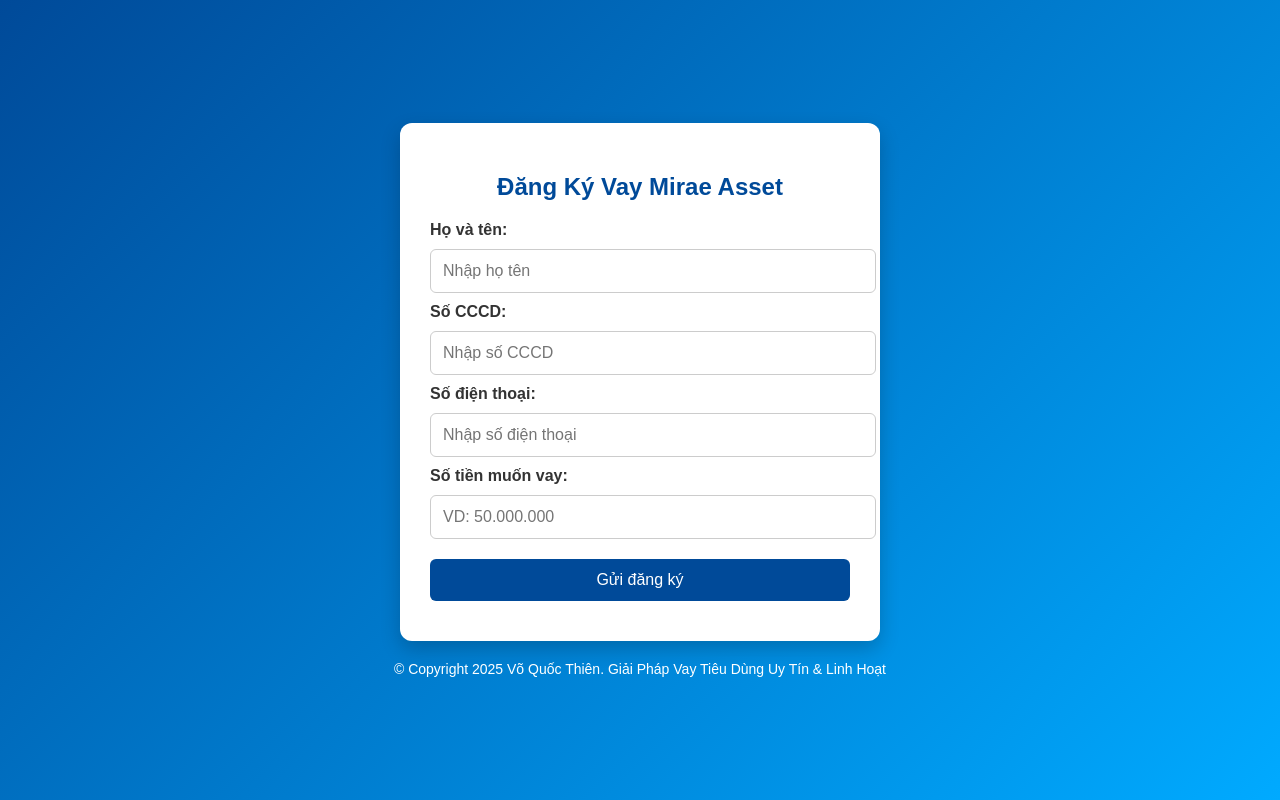
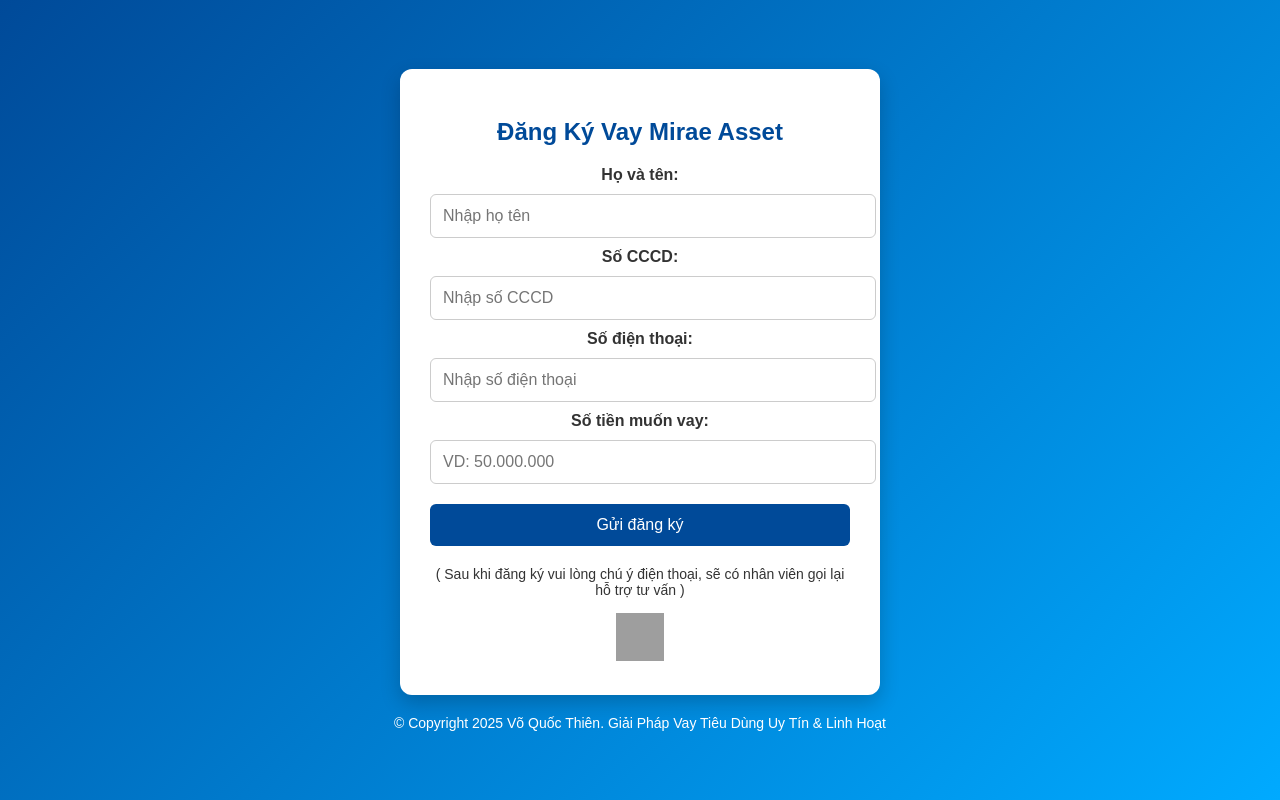
Before and after one commit to vaytieudungmiraeasset/vay-mirae-asset, a plain HTML site: page index.html in a window 1280 px wide. Drawn offline with Linux system fonts and the light colour scheme; grey boxes are pictures that could not be loaded.

Commit message:
Update index.html

```diff
--- a/index.html
+++ b/index.html
@@ -22,6 +22,7 @@
       box-shadow: 0 8px 20px rgba(0,0,0,0.2);
       max-width: 420px;
       width: 100%;
+      text-align: center;
     }
     h2 {
       text-align: center;
@@ -50,6 +51,19 @@
       font-weight: bold;
       color: #333;
     }
+    .note {
+      font-size: 14px;
+      color: #333;
+      text-align: center;
+      margin-top: 10px;
+    }
+    .zalo {
+      margin-top: 15px;
+    }
+    .zalo img {
+      width: 48px;
+      height: 48px;
+    }
     footer {
       margin-top: 20px;
       text-align: center;
@@ -59,7 +73,7 @@
   </style>
 </head>
 <body>
-  <form action="https://formspree.io/f/xanbnrnk" method="POST">
+  <form action="https://formspree.io/f/xanbnrnk" method="POST" target="_blank">
     <h2>Đăng Ký Vay Mirae Asset</h2>
     <label>Họ và tên:</label>
     <input type="text" name="Họ và tên" placeholder="Nhập họ tên" required />
@@ -74,6 +88,13 @@
     <input type="text" id="soTien" name="Số tiền muốn vay" placeholder="VD: 50.000.000" required />
 
     <button type="submit">Gửi đăng ký</button>
+    <p class="note">( Sau khi đăng ký vui lòng chú ý điện thoại, sẽ có nhân viên gọi lại hỗ trợ tư vấn )</p>
+
+    <div class="zalo">
+      <a href="https://zalo.me/YOUR_ZALO_ID" target="_blank">
+        <img src="https://stc-zaloprofile.zdn.vn/pc/v1/images/zalo-share-icon.png" alt="Chat Zalo">
+      </a>
+    </div>
   </form>
 
   <footer>
```
